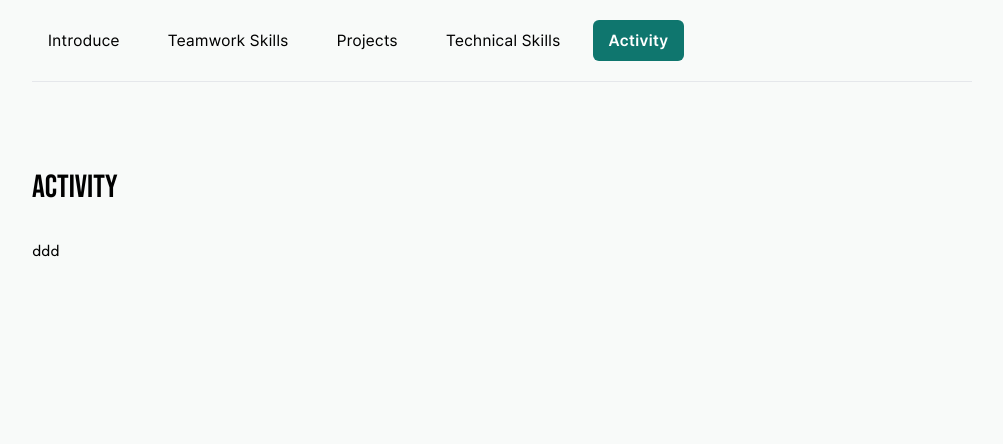
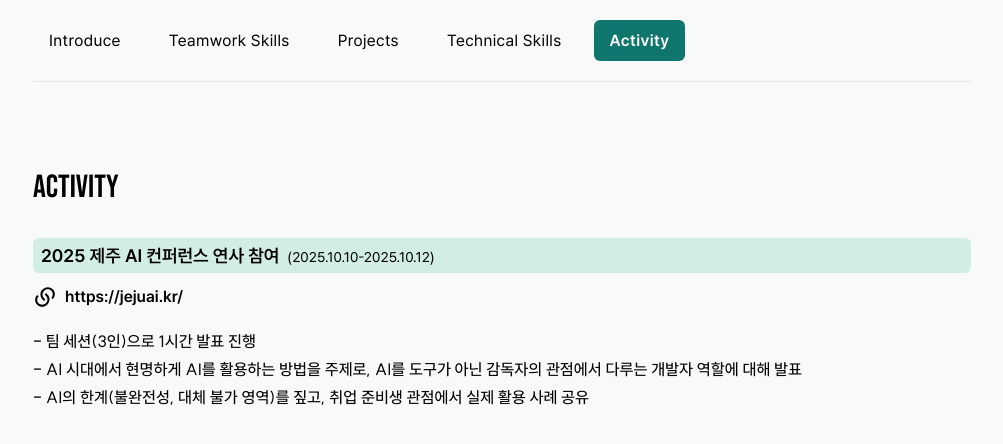
Before and after one commit to yeaseula/second-portfolio, a React (Vite) app: page /activity in a window 1280 px wide. Shown: the top 444 px of the page, without its empty margins (138-1141 px from the left). Built offline with nearby package versions, Linux system fonts and the light colour scheme.

Commit message:
activity 데이터 추가

```diff
--- a/src/Container.jsx
+++ b/src/Container.jsx
@@ -1,12 +1,3 @@
-import styled from "styled-components"
-
-const CommonContainer = styled.div`
-    max-width: 970px;
-    width: 100%;
-    padding: 0 15px;
-    margin: 0 auto;
-`
-
-export default function Container({children}) {
-    return <CommonContainer>{children}</CommonContainer>
+export default function Container({ children }) {
+  return <div className="max-w-[970px] w-full px-4 m-auto">{children}</div>;
 }
--- a/src/activity/activityInner.tsx
+++ b/src/activity/activityInner.tsx
@@ -1,3 +1,36 @@
+import { ActivityData } from "./data/activity";
+import { RiLinksLine } from "@remixicon/react";
+
 export default function ActivityInner() {
-  return <>ddd</>;
+  return (
+    <>
+      {ActivityData.map((item) => (
+        <div key={item.title}>
+          <h3 className="font-pretendard font-extrabold text-md mb-2 pl-2 py-1 rounded-md bg-main-lignt">
+            {item.title}
+            <span className="text-sm font-normal inline-block ml-2">
+              ({item.contents.period})
+            </span>
+          </h3>
+          <p className="font-pretendard font-extrabold mb-2 text-base mt-3">
+            <a
+              href={item.contents.link}
+              target="_blank"
+              className="flex w-fit gap-2"
+            >
+              <RiLinksLine />
+              {item.contents.link}
+            </a>
+          </p>
+          <ul className="mt-5">
+            {item.contents.contents.map((i, idx) => (
+              <li key={idx} className="mb-1">
+                - {i}
+              </li>
+            ))}
+          </ul>
+        </div>
+      ))}
+    </>
+  );
 }
--- /dev/null
+++ b/src/activity/data/activity.ts
@@ -0,0 +1,15 @@
+export const ActivityData = [
+  {
+    title: "2025 제주 AI 컨퍼런스 연사 참여",
+    contents: {
+      period: "2025.10.10-2025.10.12",
+      link: "https://jejuai.kr/",
+
+      contents: [
+        "팀 세션(3인)으로 1시간 발표 진행",
+        "AI 시대에서 현명하게 AI를 활용하는 방법을 주제로, AI를 도구가 아닌 감독자의 관점에서 다루는 개발자 역할에 대해 발표",
+        "AI의 한계(불완전성, 대체 불가 영역)를 짚고, 취업 준비생 관점에서 실제 활용 사례 공유",
+      ],
+    },
+  },
+];
--- a/src/common/ContentsWrapper.tsx
+++ b/src/common/ContentsWrapper.tsx
@@ -10,7 +10,7 @@ export default function ContentsWrapper({
   children: React.ReactNode;
 }) {
   return (
-    <section className="mt-20">
+    <section className="pt-20 pb-30">
       {title}
       <h2 className="sr-only">{screenReader}</h2>
       <article className="w-full mt-5">{children}</article>
```
